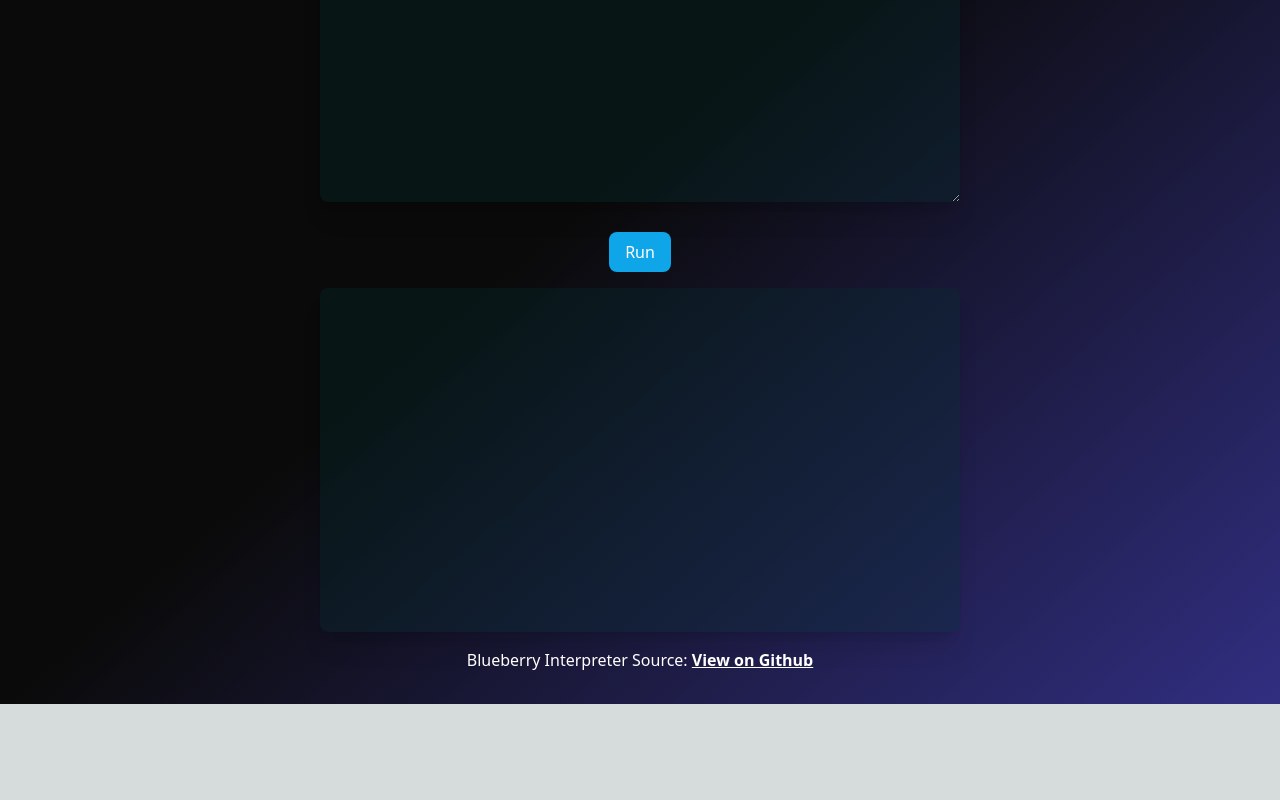
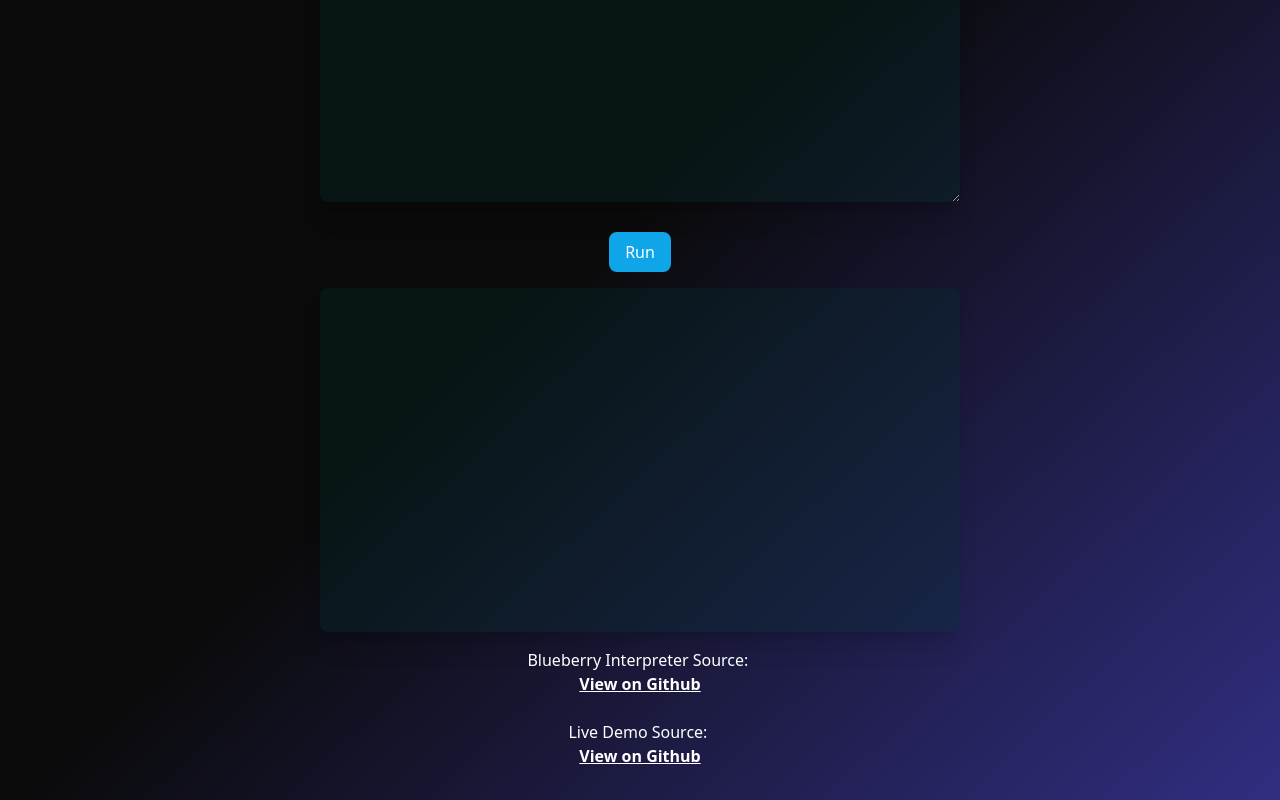
Before and after one commit to keithaustin/blueberry-live-demo, a Next.js app: page / in a window 1280 px wide. Shown: the part 394-1194 px from the top of the page. Before the commit the page ends 1098 px from the top, so only its background shows below. Built offline with nearby package versions, Linux system fonts and the light colour scheme.

Commit message:
Add demo github link and fix styling

```diff
--- a/src/app/page.tsx
+++ b/src/app/page.tsx
@@ -48,12 +48,17 @@ export default function Home() {
           }
         </div>
       </section>
-      <section className="footer">
+      <section className="footer text-center">
         Blueberry Interpreter Source:&nbsp;
+        <br />
         <a href="https://github.com/keithaustin/Blueberry"
           className="font-semibold underline hover:no-underline">View on Github</a>
         <br />
-
+        <br />
+        Live Demo Source:&nbsp;
+        <br />
+        <a href="https://github.com/keithaustin/blueberry-live-demo"
+          className="font-semibold underline hover:no-underline">View on Github</a>
       </section>
     </main>
   )
```
